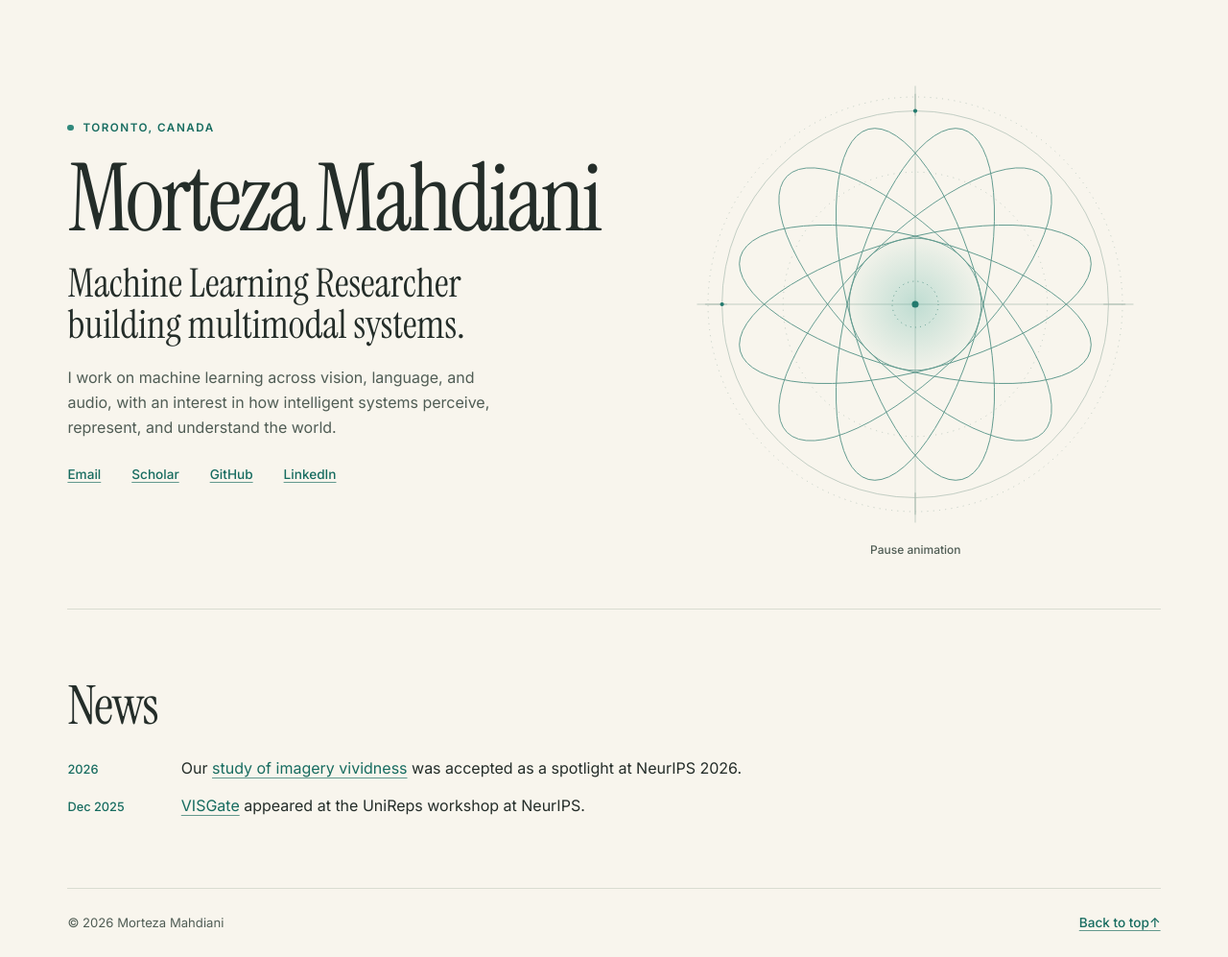
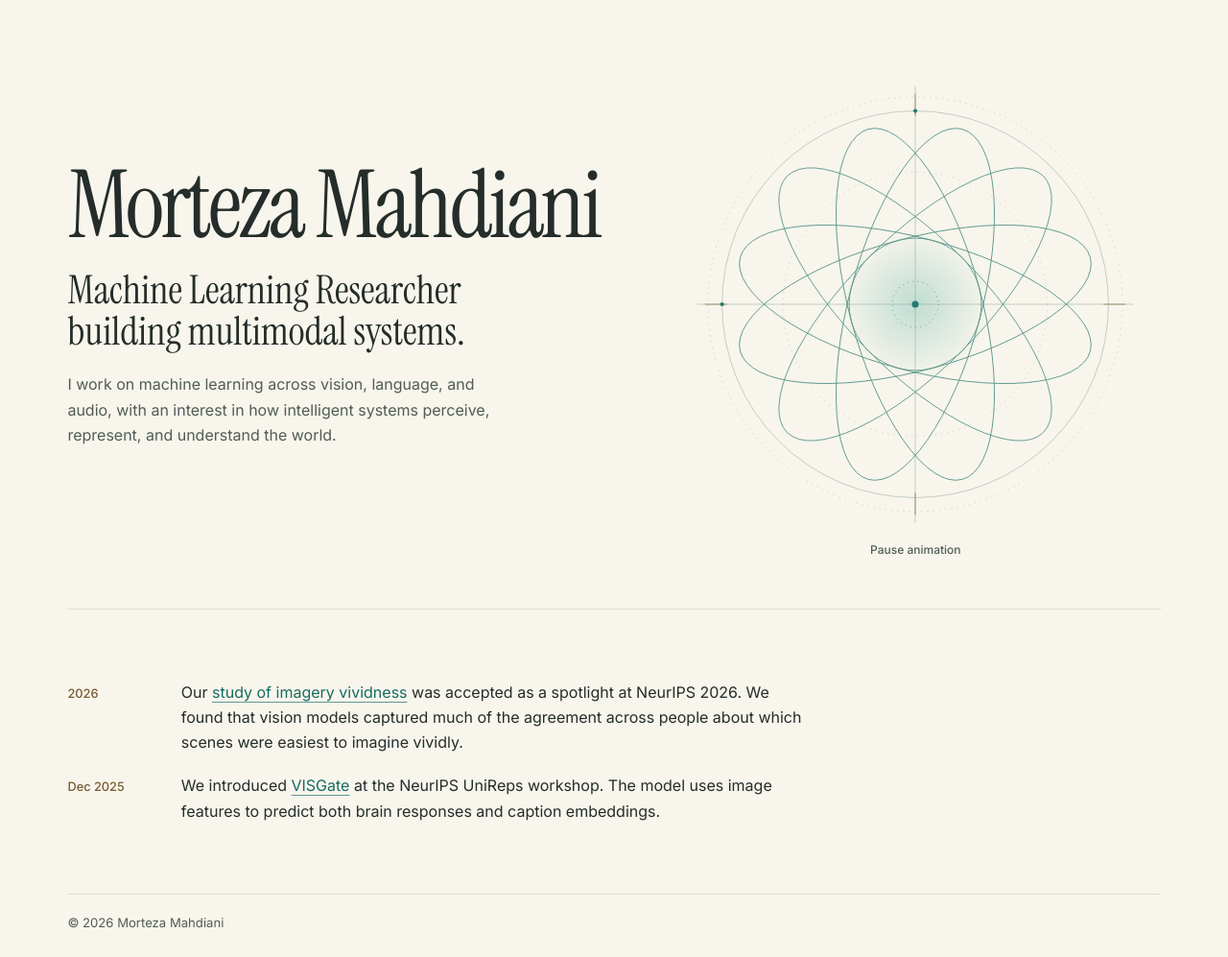
Before and after one commit to morteza-mahdiani/morteza-mahdiani.github.io, a plain HTML site: page index.html in a window 1280 px wide. Shown: the whole page at 96% size. Drawn offline with Linux system fonts and the light colour scheme.

Commit message:
Refine homepage typography and research updates

```diff
--- a/index.html
+++ b/index.html
@@ -15,21 +15,14 @@
   <link rel="stylesheet" href="stylesheet.css">
   <script src="orbits.js" defer></script>
 </head>
-<body id="top">
+<body>
   <a class="skip-link" href="#main">Skip to content</a>
   <main id="main" class="shell" tabindex="-1">
     <section class="hero" aria-labelledby="hero-title">
       <div class="hero-copy">
-        <p class="location">Toronto, Canada</p>
         <h1 id="hero-title">Morteza Mahdiani</h1>
         <p class="role">Machine Learning Researcher<br class="role-break"> building multimodal systems.</p>
         <p class="intro">I work on machine learning across vision, language, and audio, with an interest in how intelligent systems perceive, represent, and understand the world.</p>
-        <ul class="links" aria-label="Contact and profiles">
-          <li><a href="mailto:morteza.mahdiani@umontreal.ca">Email</a></li>
-          <li><a href="https://scholar.google.com/citations?user=xFztGO8AAAAJ&amp;hl=en">Scholar</a></li>
-          <li><a href="https://github.com/morteza-mahdiani">GitHub</a></li>
-          <li><a href="https://www.linkedin.com/in/morteza-mahdiani/">LinkedIn</a></li>
-        </ul>
       </div>
 
       <div class="geometry" id="geometry">
@@ -107,18 +100,22 @@
       </div>
     </section>
 
-    <section class="section" id="news" aria-labelledby="news-title">
-      <h2 id="news-title">News</h2>
+    <section class="section" id="news" aria-label="News">
       <ul class="news">
-        <li><time datetime="2026">2026</time><span>Our <a href="https://openreview.net/forum?id=XB3iY2q9Vb">study of imagery vividness</a> was accepted as a spotlight at NeurIPS 2026.</span></li>
-        <li><time datetime="2025-12">Dec 2025</time><span><a href="https://openreview.net/pdf/8c14e96afff067075bb49f6c53c8b4afb4acadd7.pdf">VISGate</a> appeared at the UniReps workshop at NeurIPS.</span></li>
+        <li>
+          <time datetime="2026">2026</time>
+          <p>Our <a href="https://openreview.net/forum?id=XB3iY2q9Vb">study of imagery vividness</a> was accepted as a spotlight at NeurIPS 2026. We found that vision models captured much of the agreement across people about which scenes were easiest to imagine vividly.</p>
+        </li>
+        <li>
+          <time datetime="2025-12">Dec 2025</time>
+          <p>We introduced <a href="https://openreview.net/pdf/8c14e96afff067075bb49f6c53c8b4afb4acadd7.pdf">VISGate</a> at the NeurIPS UniReps workshop. The model uses image features to predict both brain responses and caption embeddings.</p>
+        </li>
       </ul>
     </section>
   </main>
 
   <footer class="shell">
     <p>© 2026 Morteza Mahdiani</p>
-    <a href="#top">Back to top <span aria-hidden="true">↑</span></a>
   </footer>
 </body>
 </html>
--- a/stylesheet.css
+++ b/stylesheet.css
@@ -4,6 +4,7 @@
   --ink: #242d29;
   --muted: #505d55;
   --accent: #176c60;
+  --gold: #765b2d;
   --rule: #d9dcd1;
   --serif: "Instrument Serif", Georgia, serif;
   --sans: Inter, system-ui, sans-serif;
@@ -18,8 +19,7 @@ body {
   font: 1rem/1.65 var(--sans);
 }
 
-h1, h2, p { margin: 0; }
-h1, h2 { font-family: var(--serif); font-weight: 400; }
+h1, p { margin: 0; }
 
 a {
   color: var(--accent);
@@ -51,20 +51,6 @@ a:hover { text-decoration-color: currentColor; }
 
 .skip-link:focus { transform: translateY(0); }
 
-.links {
-  display: flex;
-  flex-wrap: wrap;
-  gap: .25rem clamp(1rem, 2.6vw, 2rem);
-}
-
-.links a, footer a {
-  display: inline-flex;
-  align-items: center;
-  min-height: 2rem;
-  font-size: .85rem;
-  font-weight: 500;
-}
-
 .hero {
   display: grid;
   grid-template-columns: minmax(0, 1.2fr) minmax(0, 1fr);
@@ -73,27 +59,9 @@ a:hover { text-decoration-color: currentColor; }
   padding-block: clamp(3.25rem, 6vw, 6rem);
 }
 
-.location {
-  display: flex;
-  align-items: center;
-  gap: .6rem;
-  margin-bottom: 1.05rem;
-  color: var(--accent);
-  font-size: .73rem;
-  font-weight: 600;
-  letter-spacing: .13em;
-  text-transform: uppercase;
-}
-
-.location::before {
-  content: "";
-  width: .4rem;
-  height: .4rem;
-  border-radius: 50%;
-  background: #31897c;
-}
-
 h1 {
+  font-family: var(--serif);
+  font-weight: 400;
   font-size: clamp(3.4rem, 7.65vw, 7rem);
   line-height: .96;
   letter-spacing: -.035em;
@@ -112,12 +80,6 @@ h1 {
   color: var(--muted);
 }
 
-.links {
-  margin: 1.2rem 0 0;
-  padding: 0;
-  list-style: none;
-}
-
 .geometry {
   position: relative;
   display: grid;
@@ -128,7 +90,7 @@ h1 {
 
 .orbits { display: block; width: 100%; height: auto; }
 .guides { stroke: #819d91; stroke-width: .7; opacity: .62; }
-.guides .cardinal { stroke-width: 1; }
+.guides .cardinal { stroke: var(--gold); stroke-width: 1; }
 .curves { stroke: #347f72; stroke-width: .86; opacity: .77; }
 .particles { fill: #237a6e; }
 .moving-particles, .is-animated .resting-particles { visibility: hidden; }
@@ -154,14 +116,9 @@ h1 {
   scroll-margin-top: 1rem;
 }
 
-h2 {
-  font-size: clamp(2.65rem, 4.35vw, 4rem);
-  line-height: .99;
-  letter-spacing: -.02em;
-}
-
 .news {
-  margin: 1.5rem 0 0;
+  max-width: 48rem;
+  margin: 0;
   padding: 0;
   list-style: none;
 }
@@ -173,20 +130,15 @@ h2 {
   align-items: baseline;
 }
 
-.news li + li { margin-top: .8rem; }
+.news li + li { margin-top: 1.15rem; }
 
 time {
-  color: var(--accent);
+  color: var(--gold);
   font-size: .8rem;
   font-weight: 500;
 }
 
 footer {
-  display: flex;
-  align-items: center;
-  justify-content: space-between;
-  flex-wrap: wrap;
-  gap: .5rem 1rem;
   padding-block: 1.2rem;
   border-top: 1px solid var(--rule);
   color: var(--muted);
@@ -195,11 +147,11 @@ footer {
 
 @media (max-width: 760px) {
   .hero { grid-template-columns: 1fr; gap: 1.5rem; padding-bottom: 4rem; }
+  .news li { grid-template-columns: 1fr; gap: .15rem; }
   h1 { font-size: clamp(3.6rem, 11vw, 5.5rem); }
   .geometry { width: min(100%, 23rem); }
 }
 
 @media (max-width: 370px) {
   h1 { font-size: 3.2rem; }
-  .news li { grid-template-columns: 1fr; gap: .1rem; }
 }
```
